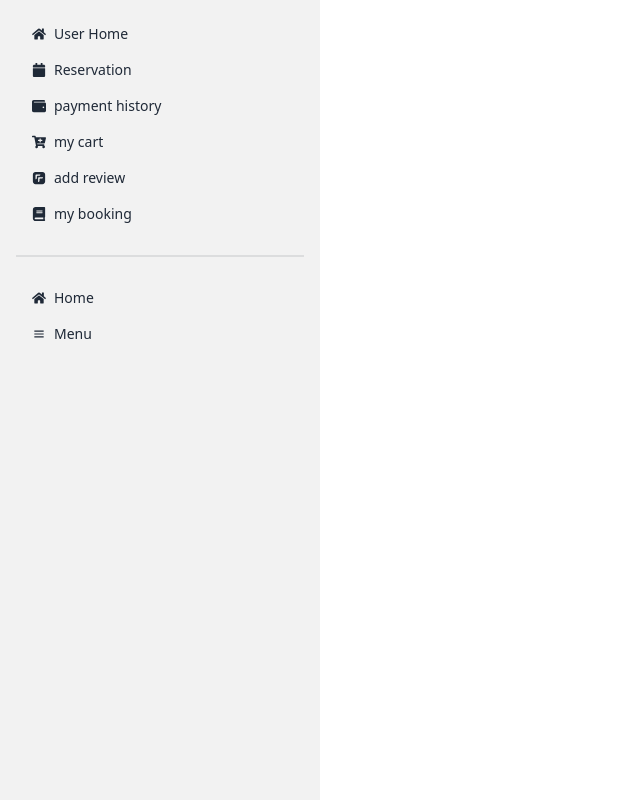
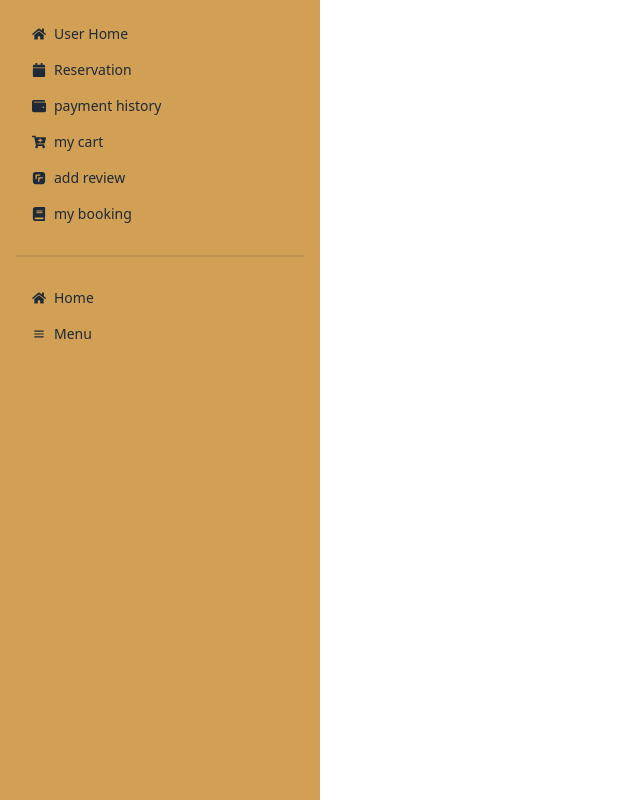
Before and after one commit to arjun1571/Star-Mark-Resrurent, a React (Vite) app: page /dashbord in a window 1280 px wide. Shown: the whole page, without its empty margins (0-640 px from the left). Built offline with nearby package versions, Linux system fonts and the light colour scheme; no server answers.

Commit message:
mycart section create and data pass done on custom hooks

```diff
--- a/src/Component/MyCart/MyCart.jsx
+++ b/src/Component/MyCart/MyCart.jsx
@@ -1,22 +1,77 @@
+import { Helmet } from "react-helmet";
 import useCart from "../../Hooks/useCart";
-
+import { FaTrashAlt } from "react-icons/fa";
 
 const MyCart = () => {
-    const [cart]=useCart()
-    const total = cart.reduce((sum,item)=> item.price + sum, 0)
+  const [cart] = useCart();
+  console.log(cart);
+  const total = cart.reduce((sum, item) => item.price + sum, 0);
   return (
     <div>
+      <Helmet>
+        <title>My-Cart | STAR Mark </title>
+      </Helmet>
       <div className="text-center md:mt-10 mt-5 ">
         <h1 className="text-yellow-400">--My Cart--</h1>
         <div className="divider w-60 mx-auto"></div>
         <h1 className="md:text-2xl text-xl font-bold">WANNA ADD MORE?</h1>
         <div className="divider w-60 mx-auto"></div>
       </div>
-            <div className="md:p-10 p-2 flex justify-between">
-                <h1 className="md:text-2xl text-xl font-bold">Total orders: {cart.length}</h1>
+      <div className="md:p-10 flex justify-evenly">
+        <h1 className="md:text-2xl text-xl font-bold">
+          Total orders: {cart.length}
+        </h1>
         <h1 className="md:text-2xl text-xl font-bold">Total Price: ${total}</h1>
         <button className="btn btn-warning btn-sm">PAY</button>
-
+      </div>
+      <div>
+        <div className="overflow-x-auto lg:mx-20">
+          <table className="table">
+            {/* head */}
+            <thead>
+              <tr>
+                <th>
+                  <label>#</label>
+                </th>
+                <th>Item Image</th>
+                <th>Item Name</th>
+                <th>Price</th>
+                <th>Action</th>
+                <th></th>
+              </tr>
+            </thead>
+            <tbody>
+              {cart.map((item, index) => (
+                <>
+                  <tr>
+                    <th>
+                      <label>{index + 1}</label>
+                    </th>
+                    <td>
+                      <div className="flex items-center space-x-3">
+                        <div className="avatar">
+                          <div className="mask mask-squircle w-12 h-12">
+                            <img
+                              src={item.image}
+                              alt="Avatar Tailwind CSS Component"
+                            />
+                          </div>
+                        </div>
+                      </div>
+                    </td>
+                    <td>{item.name}</td>
+                    <td className=" font-bold">${item.price}</td>
+                    <th>
+                      <button className="btn btn-ghost btn-xl text-white bg-red-800">
+                        <FaTrashAlt></FaTrashAlt>
+                      </button>
+                    </th>
+                  </tr>
+                </>
+              ))}
+            </tbody>
+          </table>
+        </div>
       </div>
     </div>
   );
--- a/src/Component/Order/FoodCart.jsx
+++ b/src/Component/Order/FoodCart.jsx
@@ -13,7 +13,7 @@ const FoodCart = ({item}) => {
     const handleCart =(mitem)=>{
       console.log(mitem);
       if(user && user?.email){
-        const createItem = {menuItemId: _id,name,price,email:user.email}
+        const createItem = {menuItemId: _id,name,price,email:user.email,image}
         fetch("http://localhost:5000/carts",{
           method: "POST",
           headers:{
--- a/src/LayOut/Dashbord.jsx
+++ b/src/LayOut/Dashbord.jsx
@@ -1,7 +1,13 @@
-import { Link, Outlet } from "react-router-dom";
-import {  FaBook, FaCalendar, FaCartPlus, FaHome, FaRedRiver, FaWallet } from 'react-icons/fa';
-import {  BiMenu } from 'react-icons/bi';
-
+import { NavLink, Outlet } from "react-router-dom";
+import {
+  FaBook,
+  FaCalendar,
+  FaCartPlus,
+  FaHome,
+  FaRedRiver,
+  FaWallet,
+} from "react-icons/fa";
+import { BiMenu } from "react-icons/bi";
 
 const Dashbord = () => {
   return (
@@ -9,32 +15,62 @@ const Dashbord = () => {
       <input id="my-drawer-2" type="checkbox" className="drawer-toggle" />
       <div className="drawer-content ">
         {/* Page content here */}
-    {
-        <Outlet></Outlet>
-    }
-    <label htmlFor="my-drawer-2" className="btn btn-primary drawer-button lg:hidden">Open drawer</label>
-
+        {<Outlet></Outlet>}
+        <label
+          htmlFor="my-drawer-2"
+          className="btn btn-primary drawer-button lg:hidden"
+        >
+          Open drawer
+        </label>
       </div>
       <div className="drawer-side">
         <label htmlFor="my-drawer-2" className="drawer-overlay"></label>
-    <ul className="menu p-4 w-80 h-full bg-base-200 text-base-content">
+        <ul className="menu p-4 w-80 h-full bg-[#D1A054] text-base-content">
           {/* Sidebar content here */}
-      <li><Link><FaHome /> User Home</Link></li>
-      <li><Link><FaCalendar /> Reservation</Link></li>
-      <li><Link><FaWallet /> payment history</Link></li>
-      <li><Link to={'my-cart'}><FaCartPlus /> my cart</Link></li>
-      <li><Link><FaRedRiver /> add review</Link></li>
-      <li><Link><FaBook /> my booking</Link></li>
+          <li>
+            <NavLink to={"user-home"}>
+              <FaHome /> User Home
+            </NavLink>
+          </li>
+          <li>
+            <NavLink to={"reservation"}>
+              <FaCalendar /> Reservation
+            </NavLink>
+          </li>
+          <li>
+            <NavLink to={"history"}>
+              <FaWallet /> payment history
+            </NavLink>
+          </li>
+          <li>
+            <NavLink to={"my-cart"}>
+              <FaCartPlus /> my cart
+            </NavLink>
+          </li>
+          <li>
+            <NavLink to={"review"}>
+              <FaRedRiver /> add review
+            </NavLink>
+          </li>
+          <li>
+            <NavLink to={"booking"}>
+              <FaBook /> my booking
+            </NavLink>
+          </li>
           <div className="divider"></div>
           <li>
-        <Link to={"/"}> <FaHome></FaHome> Home</Link>
+            <NavLink to={"/"}>
+              {" "}
+              <FaHome></FaHome> Home
+            </NavLink>
           </li>
           <li>
-
-        <Link to={"/menu"}> <BiMenu></BiMenu> Menu</Link>
+            <NavLink to={"/menu"}>
+              {" "}
+              <BiMenu></BiMenu> Menu
+            </NavLink>
           </li>
         </ul>
-
       </div>
     </div>
   );
--- a/src/index.css
+++ b/src/index.css
@@ -1,3 +1,7 @@
 @tailwind base;
 @tailwind components;
 @tailwind utilities;
+
+.drawer-side a.active {
+    color: red;
+  }
```
Lines whose indentation alone changed are shown as unchanged.
